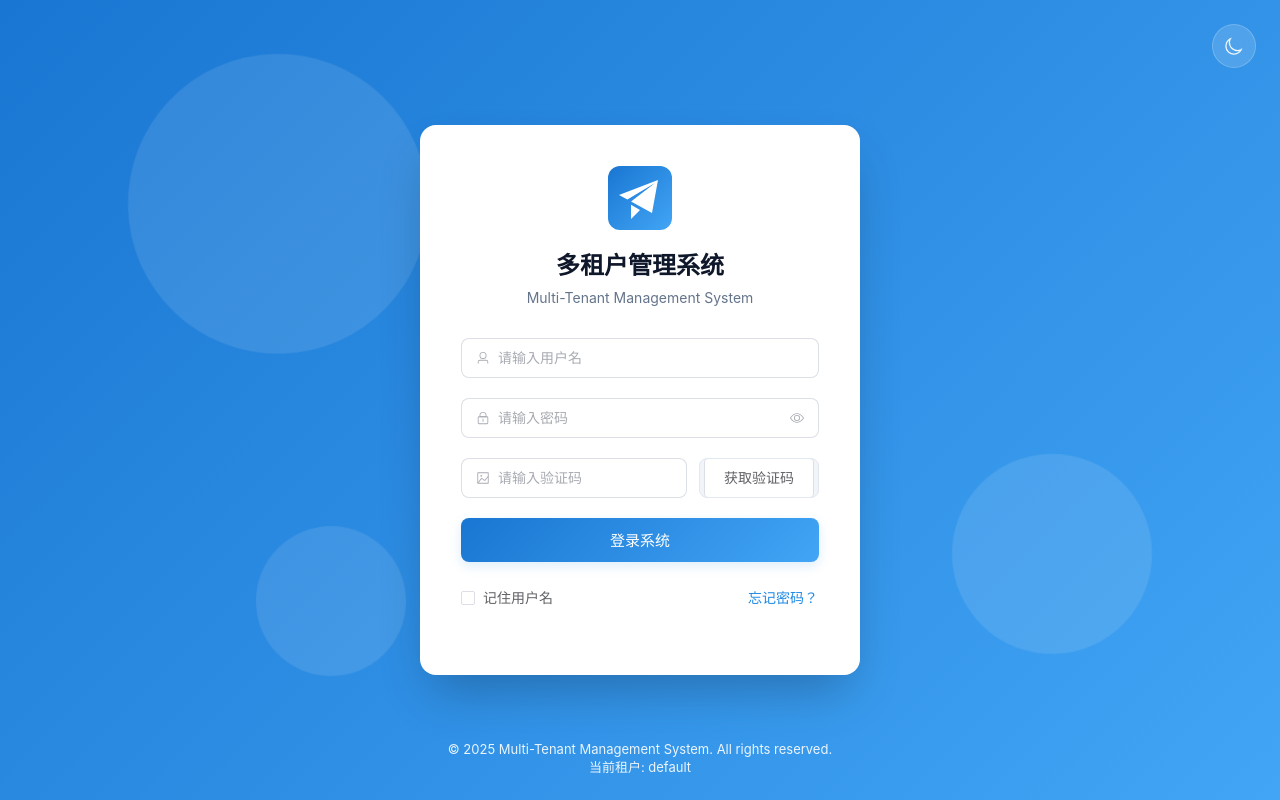
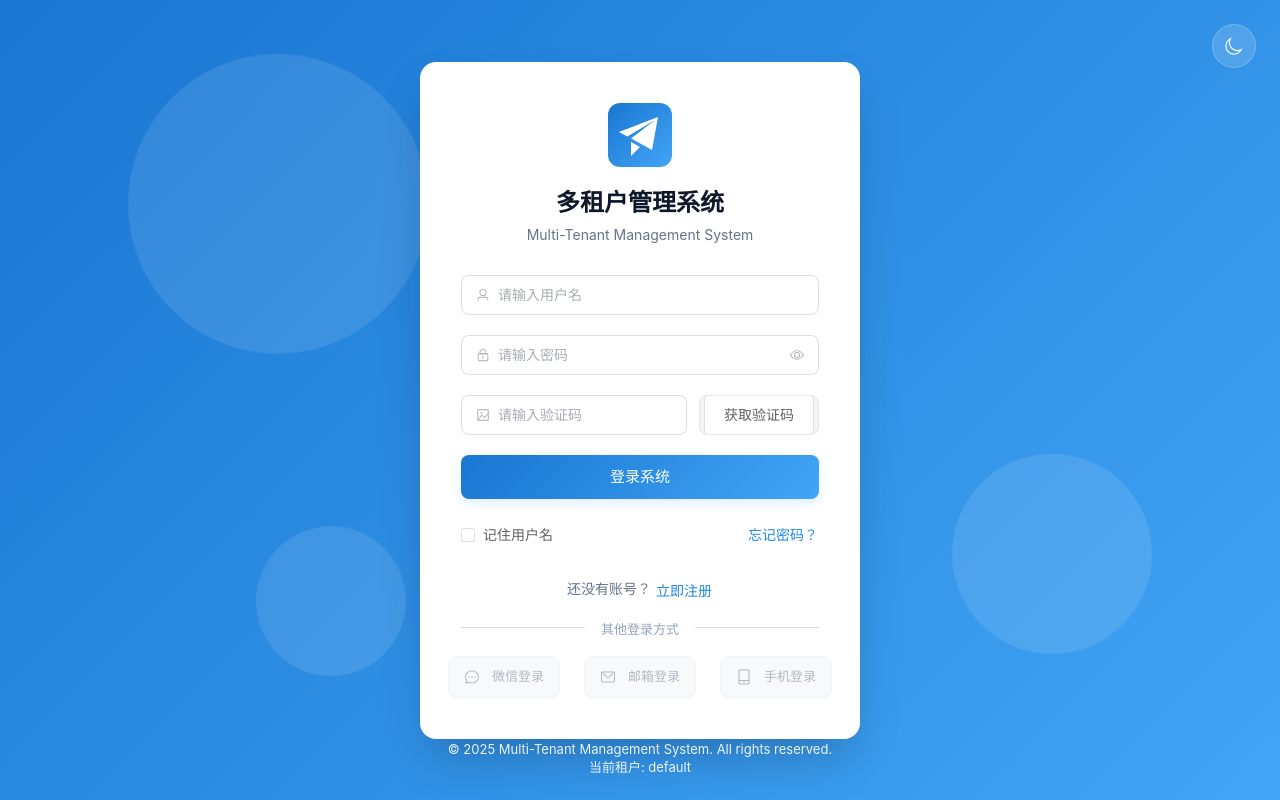
Before and after one commit to solate/admin, a Vue app in the folder frontend/: page /login/default in a window 1280 px wide. Built offline with nearby package versions, Linux system fonts and the light colour scheme; no server answers.

Commit message:
feat(登录页): 添加注册入口和第三方登录样式
- 新增注册入口提示和跳转按钮
- 添加分隔线和其他登录方式标题
- 实现第三方登录按钮样式及交互效果
- 调整原有样式间距保持整体一致

```diff
--- a/frontend/src/views/Login.vue
+++ b/frontend/src/views/Login.vue
@@ -115,6 +115,33 @@
           <div class="login-options">
             <el-checkbox v-model="rememberMe">记住用户名</el-checkbox>
             <el-button type="text">忘记密码？</el-button>
+          </div>
+
+          <!-- 注册入口 -->
+          <div class="register-hint">
+            <span class="hint-text">还没有账号？</span>
+            <el-button type="text" class="register-link">立即注册</el-button>
+          </div>
+
+          <!-- 分隔线 -->
+          <el-divider class="login-divider">
+            <span class="divider-text">其他登录方式</span>
+          </el-divider>
+
+          <!-- 第三方登录（预留） -->
+          <div class="third-party-login">
+            <el-button class="third-party-btn" disabled title="暂未开放">
+              <el-icon><ChatDotRound /></el-icon>
+              <span>微信登录</span>
+            </el-button>
+            <el-button class="third-party-btn" disabled title="暂未开放">
+              <el-icon><Message /></el-icon>
+              <span>邮箱登录</span>
+            </el-button>
+            <el-button class="third-party-btn" disabled title="暂未开放">
+              <el-icon><Iphone /></el-icon>
+              <span>手机登录</span>
+            </el-button>
           </div>
         </el-form>
       </div>
@@ -482,13 +509,89 @@ async function onSubmit() {
         display: flex;
         justify-content: space-between;
         align-items: center;
-        margin-bottom: 20px;
+        margin-bottom: 16px;
 
         .el-button--text {
           color: var(--primary-color);
 
           &:hover {
             opacity: 0.8;
+          }
+        }
+      }
+
+      // 注册入口
+      .register-hint {
+        text-align: center;
+        margin: 24px 0 16px 0;
+        font-size: 14px;
+
+        .hint-text {
+          color: var(--text-secondary);
+          margin-right: 4px;
+        }
+
+        .register-link {
+          color: var(--primary-color);
+          font-weight: 500;
+          padding: 0;
+
+          &:hover {
+            text-decoration: underline;
+          }
+        }
+      }
+
+      // 分隔线
+      .login-divider {
+        margin: 20px 0 28px 0;
+
+        :deep(.el-divider__text) {
+          background-color: var(--bg-white);
+          padding: 0 16px;
+        }
+
+        .divider-text {
+          color: var(--text-placeholder);
+          font-size: 13px;
+        }
+      }
+
+      // 第三方登录
+      .third-party-login {
+        display: flex;
+        gap: 12px;
+        justify-content: center;
+
+        .third-party-btn {
+          flex: 1;
+          height: 42px;
+          border-radius: var(--border-radius);
+          border: 1px solid var(--border-base);
+          background: var(--bg-light);
+          color: var(--text-secondary);
+          transition: var(--transition-base);
+
+          &:not(.is-disabled):hover {
+            border-color: var(--primary-color);
+            color: var(--primary-color);
+            background: var(--bg-white);
+            transform: translateY(-1px);
+            box-shadow: var(--shadow-sm);
+          }
+
+          &.is-disabled {
+            opacity: 0.5;
+            cursor: not-allowed;
+          }
+
+          .el-icon {
+            margin-right: 6px;
+            font-size: 16px;
+          }
+
+          span {
+            font-size: 13px;
           }
         }
       }
```
